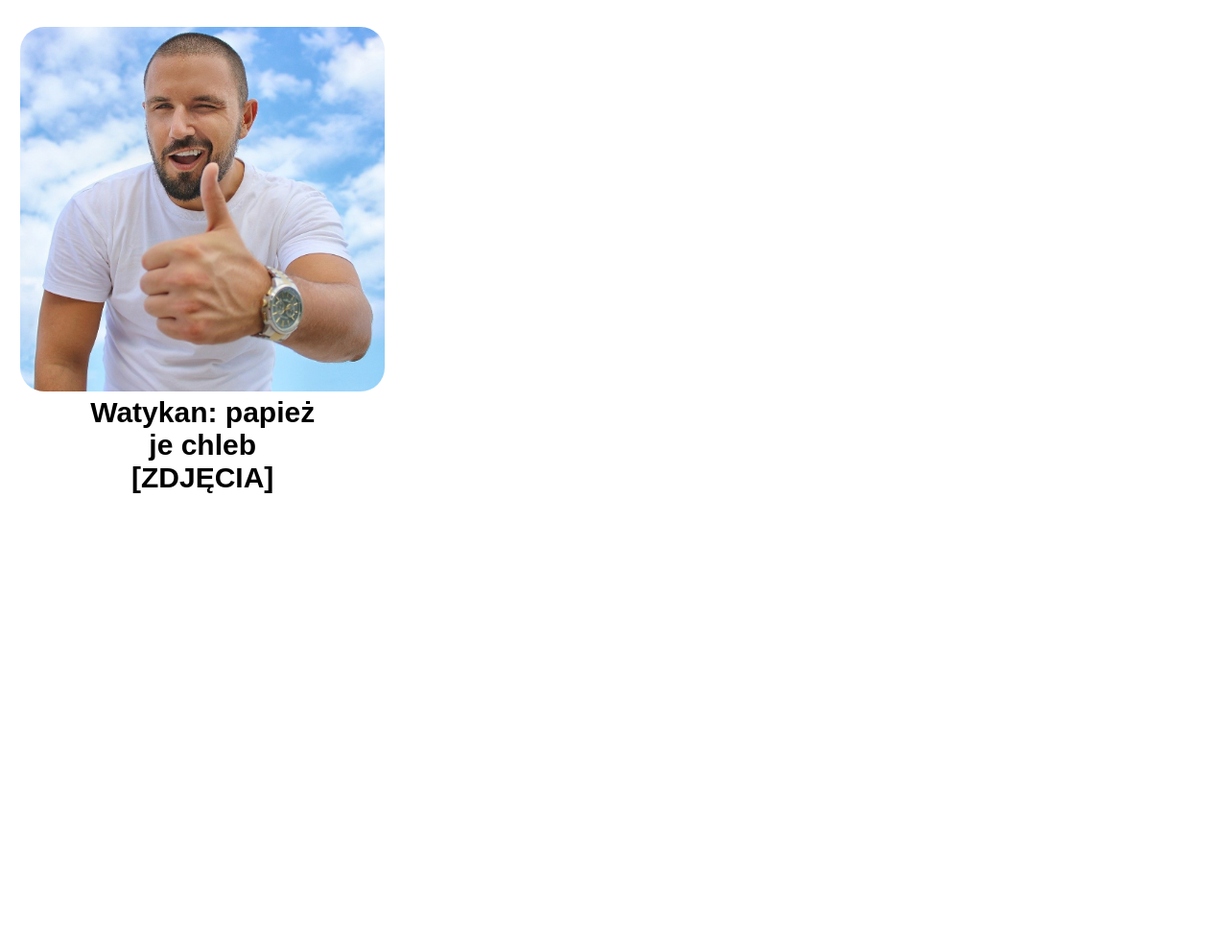
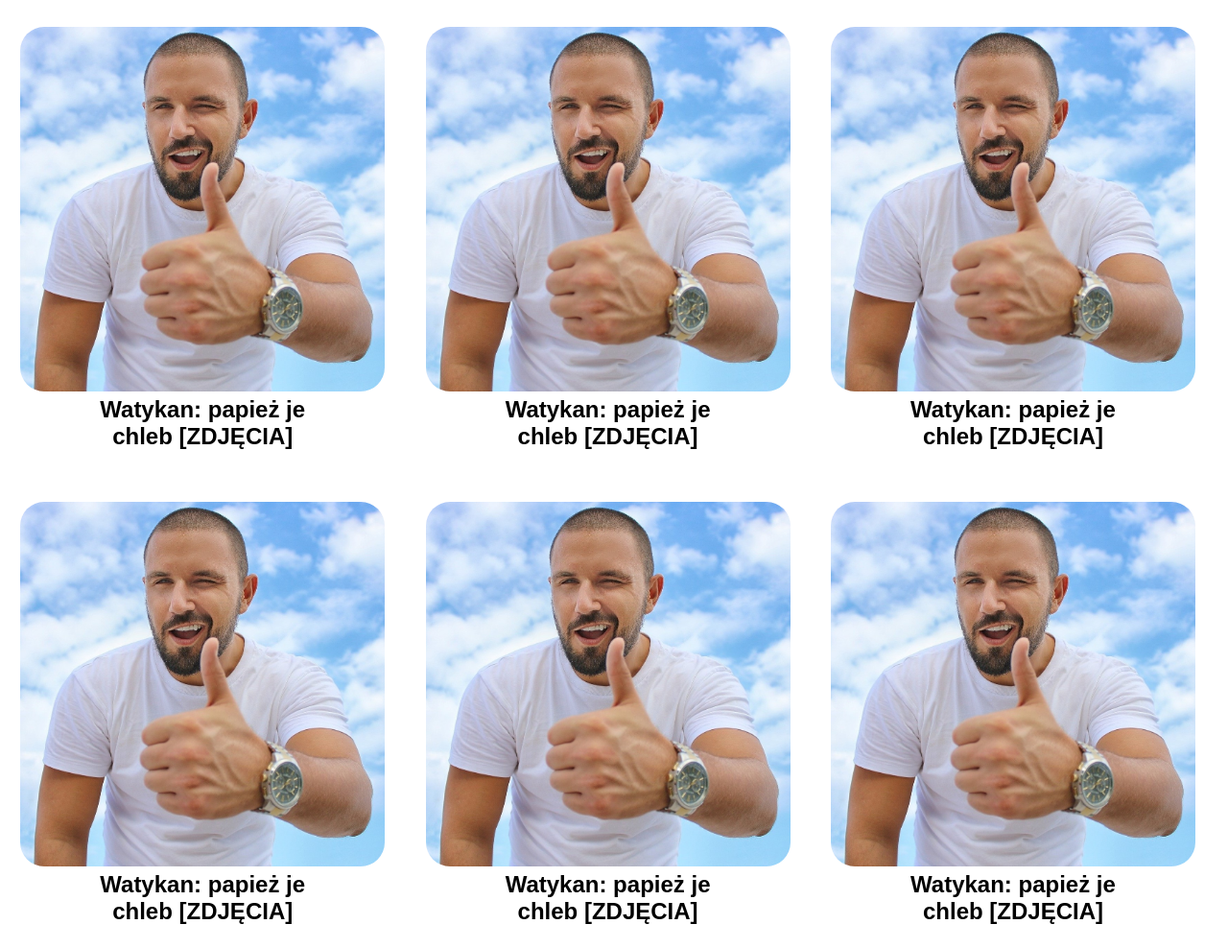
Before and after one commit to czackinews/czackinews.github.io, a plain HTML site: page Czacki News/index.html in a window 1280 px wide. Shown: the part 802-1790 px from the top of the page at 96% size. Before the commit the page ends 1347 px from the top, so only its background shows below. Drawn offline with Linux system fonts and the light colour scheme.

Commit message:
Article panel improved

```diff
--- a/Czacki News/index.html
+++ b/Czacki News/index.html
@@ -13,5 +13,25 @@
 			<img src="man_smiling.jpg" class="thumbnail_photo" ></img>
 			<h3 class="thumbnail_title">Watykan: papież je chleb [ZDJĘCIA]</h1>
 		</div>
+		<div class="thumbnail-col1">
+			<img src="man_smiling.jpg" class="thumbnail_photo" ></img>
+			<h3 class="thumbnail_title">Watykan: papież je chleb [ZDJĘCIA]</h1>
+		</div>
+		<div class="thumbnail-col1">
+			<img src="man_smiling.jpg" class="thumbnail_photo" ></img>
+			<h3 class="thumbnail_title">Watykan: papież je chleb [ZDJĘCIA]</h1>
+		</div>
+		<div class="thumbnail-col1">
+			<img src="man_smiling.jpg" class="thumbnail_photo" ></img>
+			<h3 class="thumbnail_title">Watykan: papież je chleb [ZDJĘCIA]</h1>
+		</div>
+		<div class="thumbnail-col1">
+			<img src="man_smiling.jpg" class="thumbnail_photo" ></img>
+			<h3 class="thumbnail_title">Watykan: papież je chleb [ZDJĘCIA]</h1>
+		</div>
+		<div class="thumbnail-col1">
+			<img src="man_smiling.jpg" class="thumbnail_photo" ></img>
+			<h3 class="thumbnail_title">Watykan: papież je chleb [ZDJĘCIA]</h1>
+		</div>
 	</body>
 </html>
--- a/Czacki News/main.css
+++ b/Czacki News/main.css
@@ -34,6 +34,7 @@
 
 			.thumbnail-col1
 			{
+			float: left;
 			width: 33%;
 			}
 
@@ -54,7 +55,7 @@
 
 			.thumbnail_title
 			{
-			font-size: 30px;
+			font-size: 150%;
 			font-family: "Arial";
 			margin-left: 20%;
 			margin-right: 20%;
```
